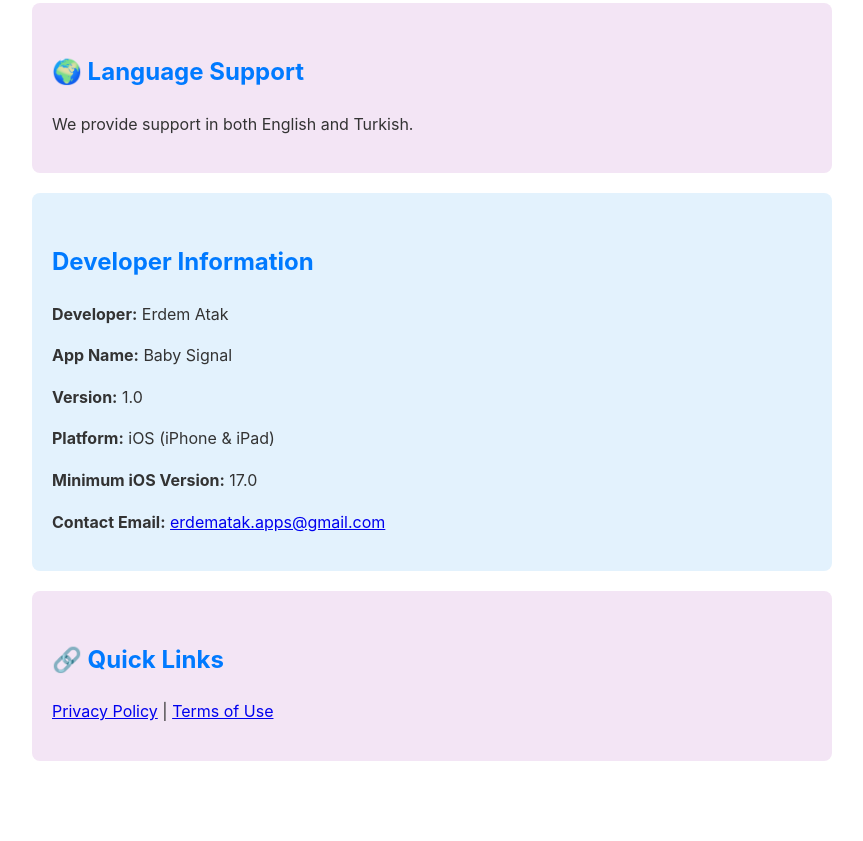
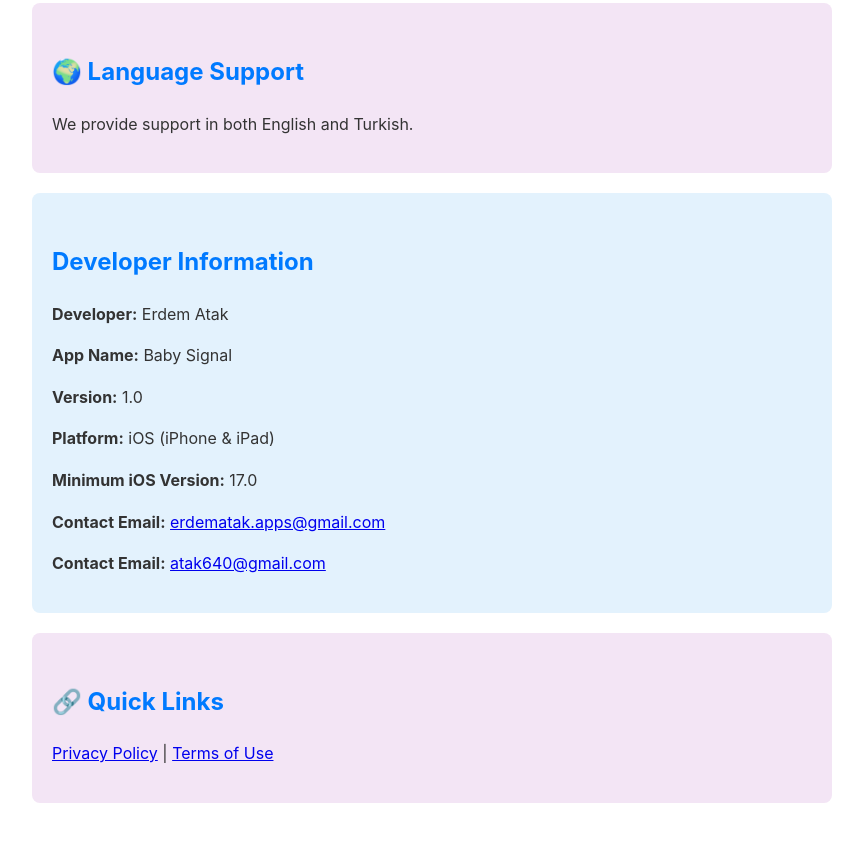
Before and after one commit to CodeRunner24/-baby-signal-privacy, a plain HTML site: page support.html in a window 1280 px wide. Shown: the part 1626-2467 px from the top of the page, without its empty margins (208-1071 px from the left). Before the commit the page ends 2427 px from the top, so only its background shows below. Drawn offline with Linux system fonts and the light colour scheme.

Commit message:
Update support.html

```diff
--- a/support.html
+++ b/support.html
@@ -122,6 +122,8 @@
         <p><strong>Platform:</strong> iOS (iPhone & iPad)</p>
         <p><strong>Minimum iOS Version:</strong> 17.0</p>
         <p><strong>Contact Email:</strong> <a href="mailto:erdematak.apps@gmail.com">erdematak.apps@gmail.com</a></p>
+        <p><strong>Contact Email:</strong> <a href="mailto:atak640@gmail.com">atak640@gmail.com</a></p>
+
     </div>
 
     <div class="support-section">
```
